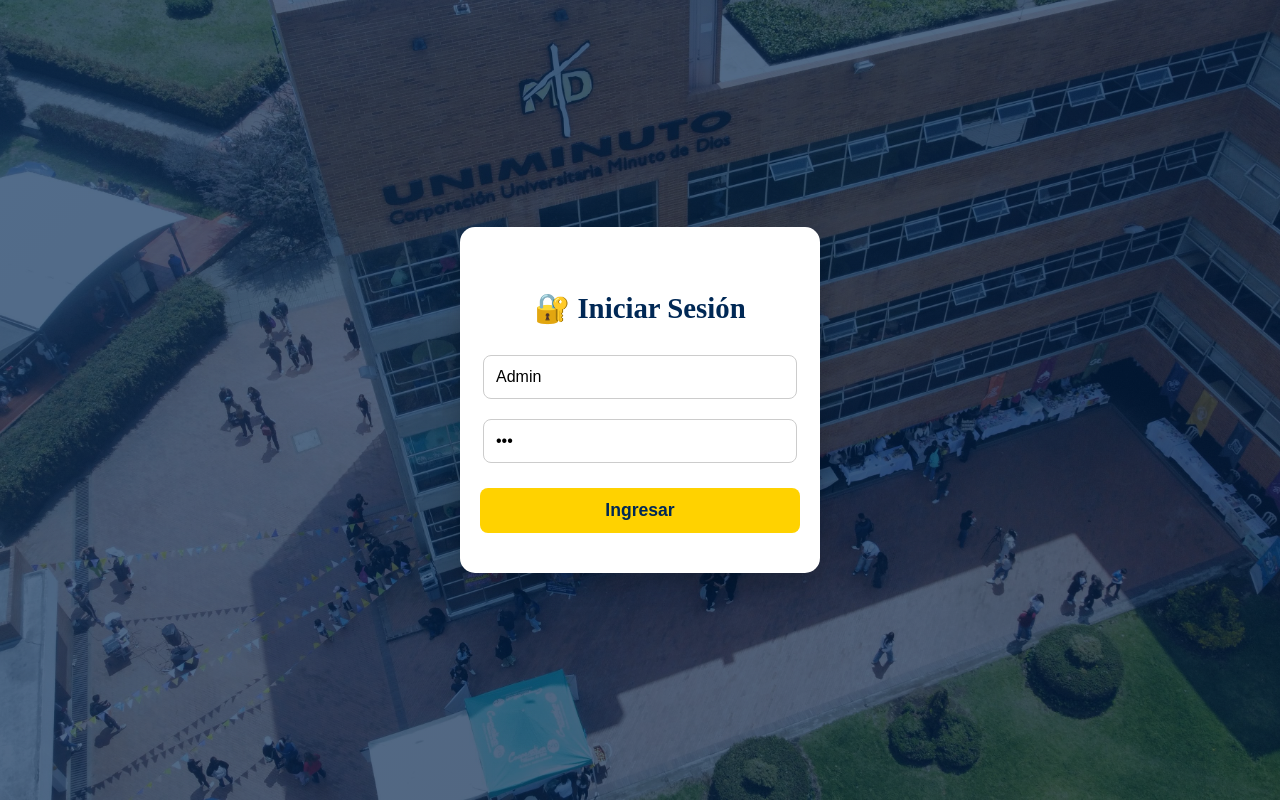
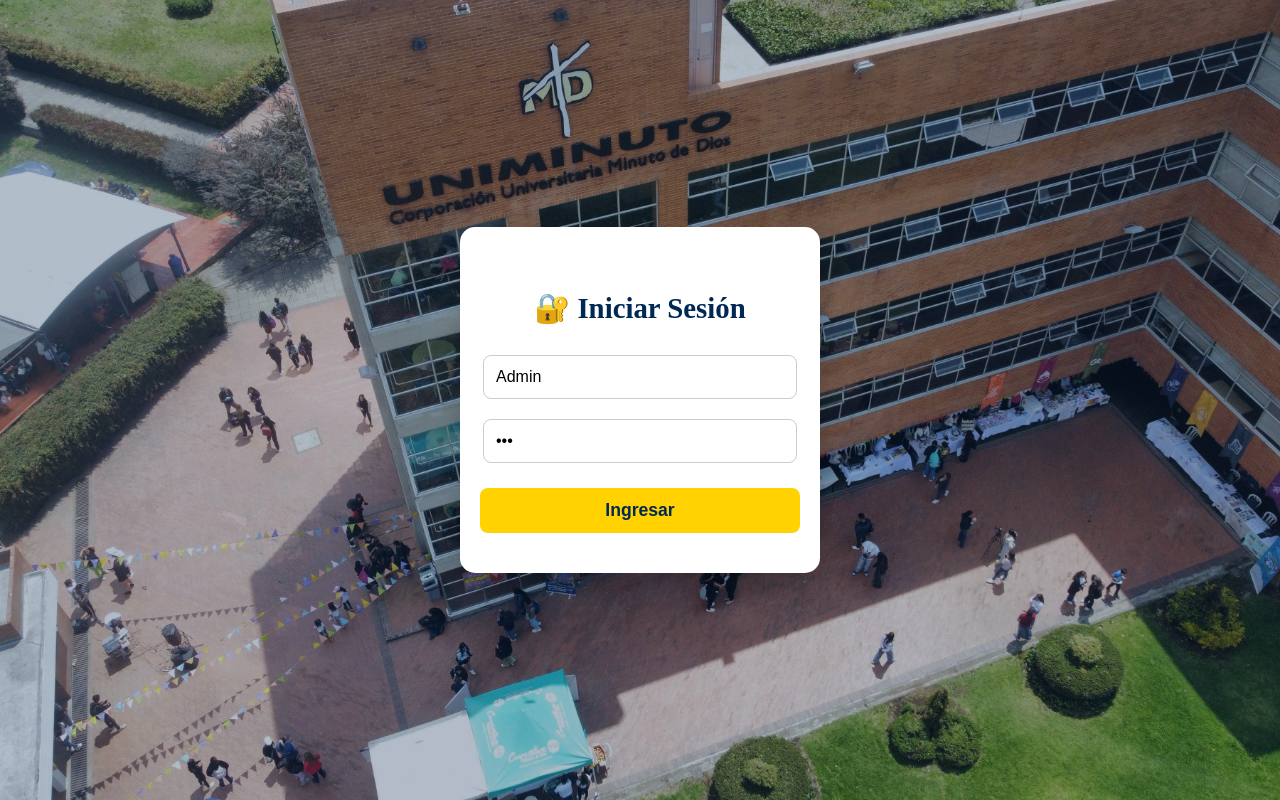
Before and after one commit to Dgonzo22/UniHorarios, a Vue app: page /#/ in a window 1280 px wide. Built offline with nearby package versions, Linux system fonts and the light colour scheme.

Commit message:
backlog Correcciones

```diff
--- a/src/App.vue
+++ b/src/App.vue
@@ -163,7 +163,7 @@ export default {
   top: 0; left: 0; width: 100%; height: 100%;
   background: url('/src/views/img/backgroundUNI.jpg') no-repeat center center;
   background-size: cover;
-  opacity: 0.32;
+  opacity: 0.7;
   z-index: 0;
 }
 
--- a/src/components/ComMateria.vue
+++ b/src/components/ComMateria.vue
@@ -2,9 +2,8 @@
   <div>
     <!-- Tarjeta clickeable -->
     <div class="materia-card" @click="showDialog = true">
-      <div class="nombre">{{ materia.infMateria?.NOMBRE || '' }}</div>
+      <div class="nombre">{{ infMateria?.NOMBRE || '' }} - {{ infMateria?.NRC  || ''}}</div>
       <div class="detalles">{{ formateoA12(materia.HORAINICIO) }} - {{ formateoA12(materia.HORAFINAL) }}</div>
-      <div class="detalles text-xs">Grupo: {{ materia.GRUPO }}</div>
       <div class="detalles text-xs">Docente: {{ infoDocente?.NOMBRE || ""}}</div>
     </div>
 
@@ -16,7 +15,6 @@
         <div><strong>Semestre:</strong></div><div> Semestre {{ materia.SEMESTRE }}</div>
         <div><strong>Docente:</strong></div><div>{{ infoDocente?.NOMBRE }}</div>
         <div><strong>Correo:</strong></div><div>{{ infoDocente?.CORREO }}</div>
-        <div><strong>Perfil:</strong></div><div>{{ infoDocente?.PERFIL }}</div>
         <div><button class="btn" @click="showDialogEdit = true">Editar</button></div>
         <div><button class="btn red" @click="eliminarHorario">Eliminar</button></div>
       </div>
@@ -126,8 +124,9 @@ export default {
   text-align: left;
   cursor: pointer;
   transition: transform 0.15s ease, box-shadow 0.15s ease;
-  box-shadow: 0 2px 6px rgba(0,0,0,0.2);
+  box-shadow: 0 4px 6px rgba(0,0,0,0.2);
   margin-bottom: 8px;
+
 }
 
 .materia-card:hover {
```
Also changed, not shown: 1 other file (tests, documents, lock files or other folders).
